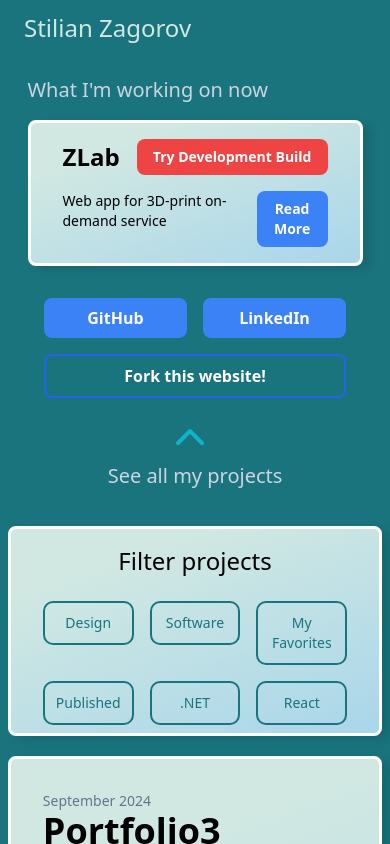
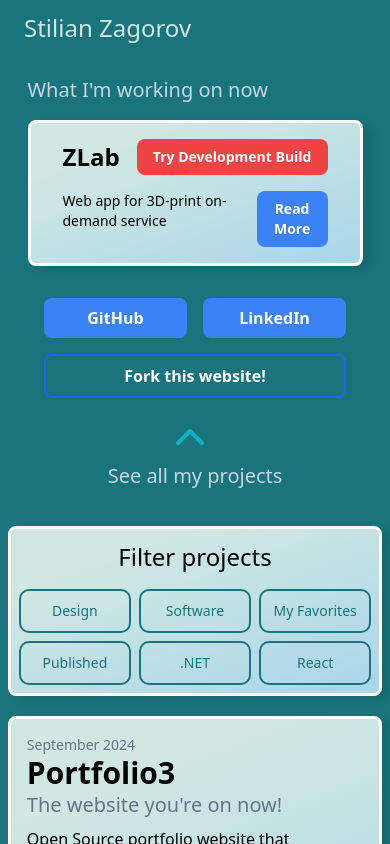
Before and after one commit to szstuff/portfolio3, a React (Vite) app: page / in a window 390 px wide. Built offline with nearby package versions, Linux system fonts and the light colour scheme.

Commit message:
css tweaks for smaller displays: reduced padding and margins on base breakpoint (below md) on card filtercard components

```diff
--- a/src/assets/portfolioitems.json
+++ b/src/assets/portfolioitems.json
@@ -84,6 +84,9 @@
             "body": "VR demo designed for generic HMD headsets powered by a smartphone showing a prototype of the ocean trash collection device I designed for my EPS project. The application allows the user to look around a simulation the prototype collecting floating trash in the ocean. It runs on Unity using a custom camera rig controller that addresses the shortcomings of the headset used - including IPD adjustment in software and gyroscope-based tracking (as opposed to true spatial tracking).",
             "tech": {
                 "": ["Unity3D", "Custom camera rig controller", "Shapr3D"]
+            },
+            "links": {
+                "read_more": ""
             },
             "media": [
                 ["demo", "vr_trash_demo_1.mp4", "l"]
--- a/src/components/Card.jsx
+++ b/src/components/Card.jsx
@@ -24,7 +24,7 @@ const Card = React.forwardRef(({ item }, ref) => {
     `}>
 
       <div className='flex flex-col gap-2 min-w-full'>
-        <div className='col-span-2 flex flex-wrap grid-cols-6 gap-2 p-4 items-center flex-grow' >
+        <div className='col-span-2 flex flex-wrap grid-cols-6 gap-2 p-0 md:p-4 items-center flex-grow' >
           {item.logo && (
             <div>
               <img src={`/src/assets/media/${item.logo}`} className=' w-auto max-h-[10vh] rounded-lg'/>
@@ -32,14 +32,14 @@ const Card = React.forwardRef(({ item }, ref) => {
           )}
           <div className=' shrink-0 w-full'>
             <h2 className='text-sm text-slate-500'> {item.date} </h2>
-            <h1 className='text-4xl font-bold text-balance'> {item.title} </h1>
+            <h1 className='text-3xl md:text-4xl font-bold text-balance'> {item.title} </h1>
             <h2 className='text-xl text-slate-500 text-balance'> {item.description} </h2>
           </div>
         </div>
-        <div className='col-span-full  p-4 text-xl lg:max-w-[70%] xl:max-w[60%] flex-grow' > <p> {item.body} </p> </div>
+        <div className='col-span-full  p-0 md:p-4 text-base md:text-xl lg:max-w-[70%] xl:max-w[60%] flex-grow' > <p> {item.body} </p> </div>
         {item.designed_in && item.designed_in.length > 0 && (
           <div className='col-span-fullp-4' >
-            <h1 className='text-2xl font-bold py-2'> Designed using </h1>
+            <h1 className='text-2xl font-bold py-1 px-0 md:px-4'> Designed using </h1>
             <ul>
               {item.designed_in.map((value) => (
                 <li key={value}>
@@ -118,7 +118,7 @@ const Card = React.forwardRef(({ item }, ref) => {
           }
         </div>
 
-        <div className='col-span-full flex p-4 gap- space-x-4 place-content-center' >
+        <div className='col-span-full flex p-0 md:p-4 space-x-4 place-content-center' >
           {item.links && Object.keys(item.links).map((linkKey, index) => (
             <CardButton key={item.id + linkKey} type={linkKey} link={(linkKey == "read_more") ? item.id : item.links[linkKey]}/>
              ))}
--- a/src/components/FilterOptions.jsx
+++ b/src/components/FilterOptions.jsx
@@ -13,8 +13,8 @@ const FilterOptions = ({filters, setFilters}) => {
 
     return (
     <div className={`border-black border-2 rounded-lg
-        bg-slate-100 shadow-xl px-8 pb-2 pt-2 w-[96vw] mx-[2vw] md:w-[84vw] md:mx-[8vw] lg:w-[80vw] lg:mx-[10vw]
-        mt-5 grid grid-cols-3 sm:grid-cols-4 xl:grid-cols-8 gap-4
+        bg-slate-100 shadow-xl px-2 md:px-8 pb-2 pt-1 md:pt-2 w-[96vw] mx-[2vw] md:w-[84vw] md:mx-[8vw] lg:w-[80vw] lg:mx-[10vw]
+        mt-5 grid grid-cols-3 sm:grid-cols-4 xl:grid-cols-8 gap-2 md:gap-4
         card
         text-sm md:text-base
         `}>
```
